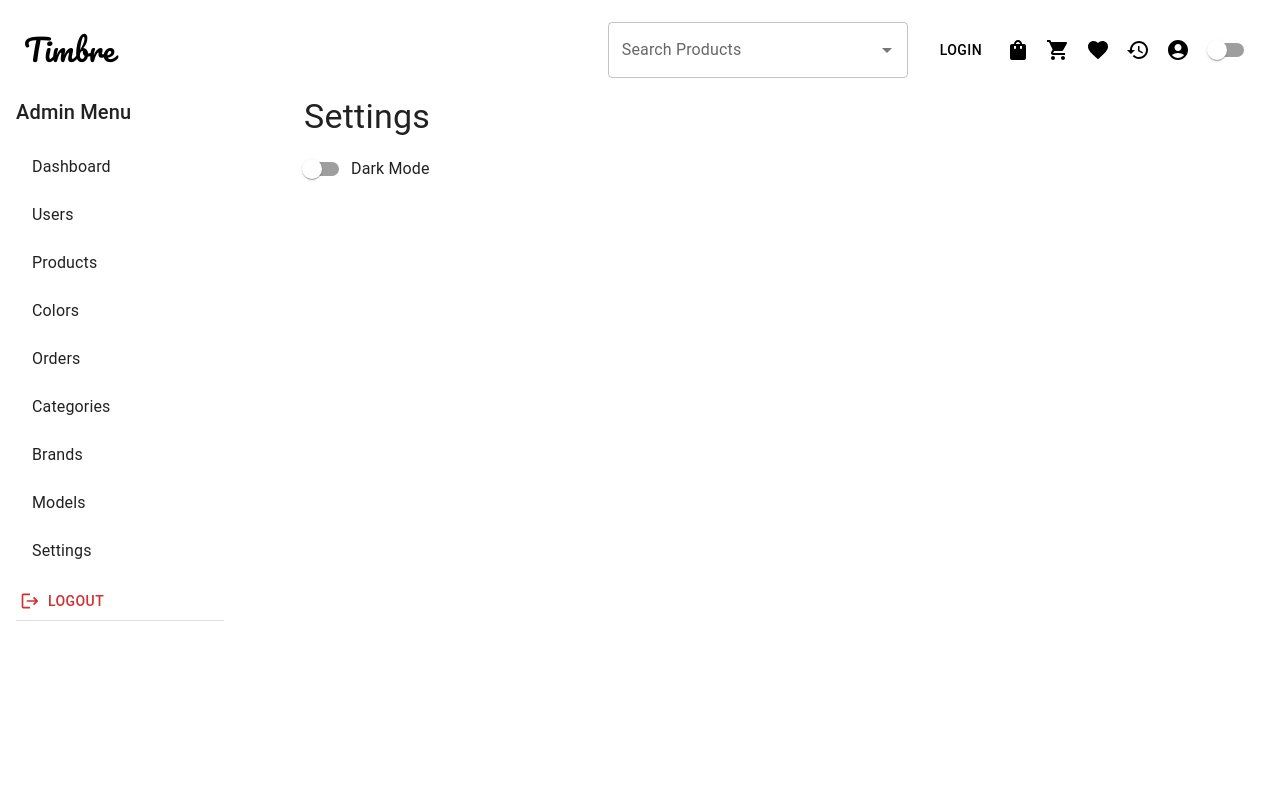
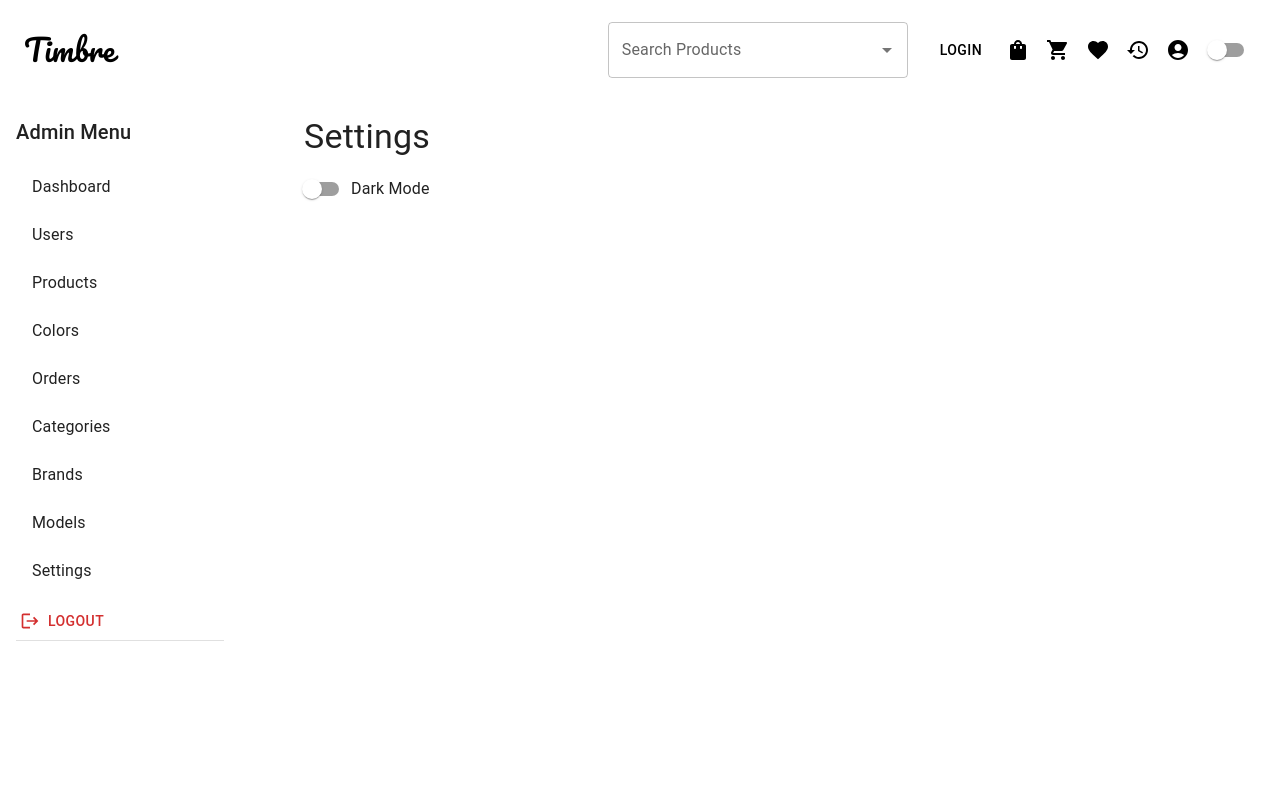
Before and after one commit to Mavishan01/Timbre-using-MERN-stack, a React (Create React App) app in the folder Frontend/: page /admin/settings in a window 1280 px wide. Shown: the top 800 px of the page. Built offline with nearby package versions, Linux system fonts and the light colour scheme; no server answers.

Commit message:
images in about

```diff
--- a/Frontend/src/index.css
+++ b/Frontend/src/index.css
@@ -1,6 +1,6 @@
 body {
   margin: 0;
-  padding-top: 80px;
+  padding-top: 100px;
 
   font-family: -apple-system, BlinkMacSystemFont, 'Segoe UI', 'Roboto', 'Oxygen',
     'Ubuntu', 'Cantarell', 'Fira Sans', 'Droid Sans', 'Helvetica Neue',
--- a/Frontend/src/pages/About.js
+++ b/Frontend/src/pages/About.js
@@ -31,7 +31,7 @@ const About = () => {
             <CardMedia
               component="img"
               height="200"
-              image="https://example.com/guitar.jpg"
+              image="https://images.pexels.com/photos/1407322/pexels-photo-1407322.jpeg?auto=compress&cs=tinysrgb&w=800"
               alt="Guitar"
             />
             <CardContent>
@@ -51,7 +51,7 @@ const About = () => {
             <CardMedia
               component="img"
               height="200"
-              image="https://example.com/violin.jpg"
+              image="https://images.pexels.com/photos/6671709/pexels-photo-6671709.jpeg?auto=compress&cs=tinysrgb&w=800"
               alt="Violin"
             />
             <CardContent>
@@ -71,7 +71,7 @@ const About = () => {
             <CardMedia
               component="img"
               height="200"
-              image="https://example.com/drum.jpg"
+              image="https://images.pexels.com/photos/995301/pexels-photo-995301.jpeg?auto=compress&cs=tinysrgb&w=1260&h=750&dpr=2g"
               alt="Drum"
             />
             <CardContent>
```
